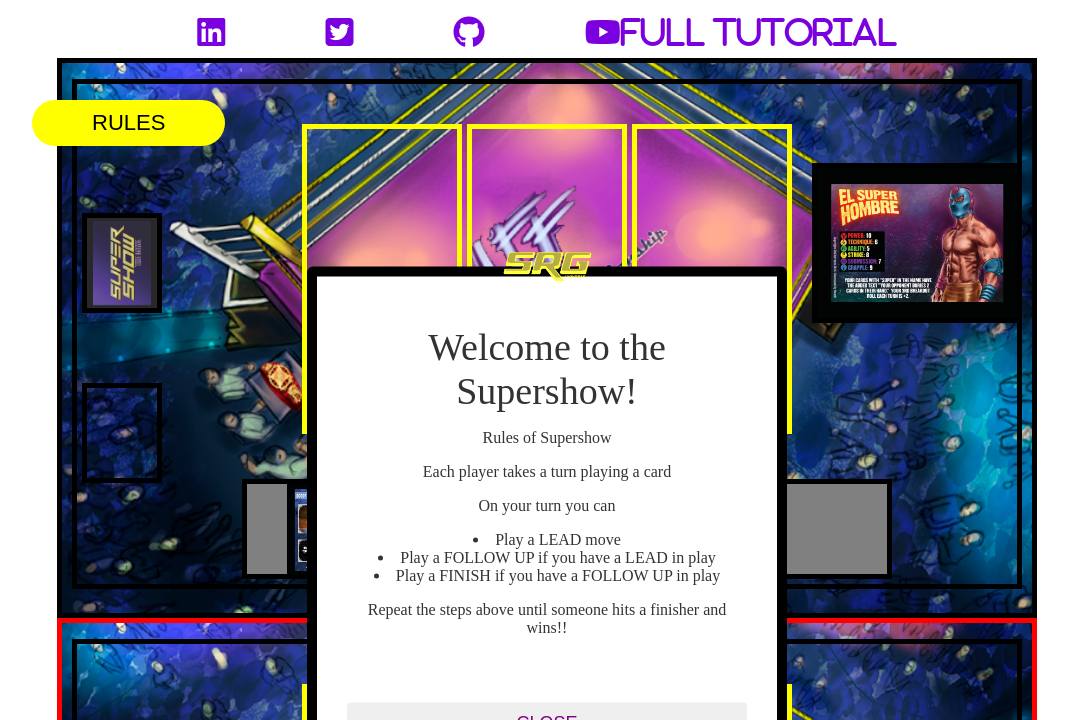
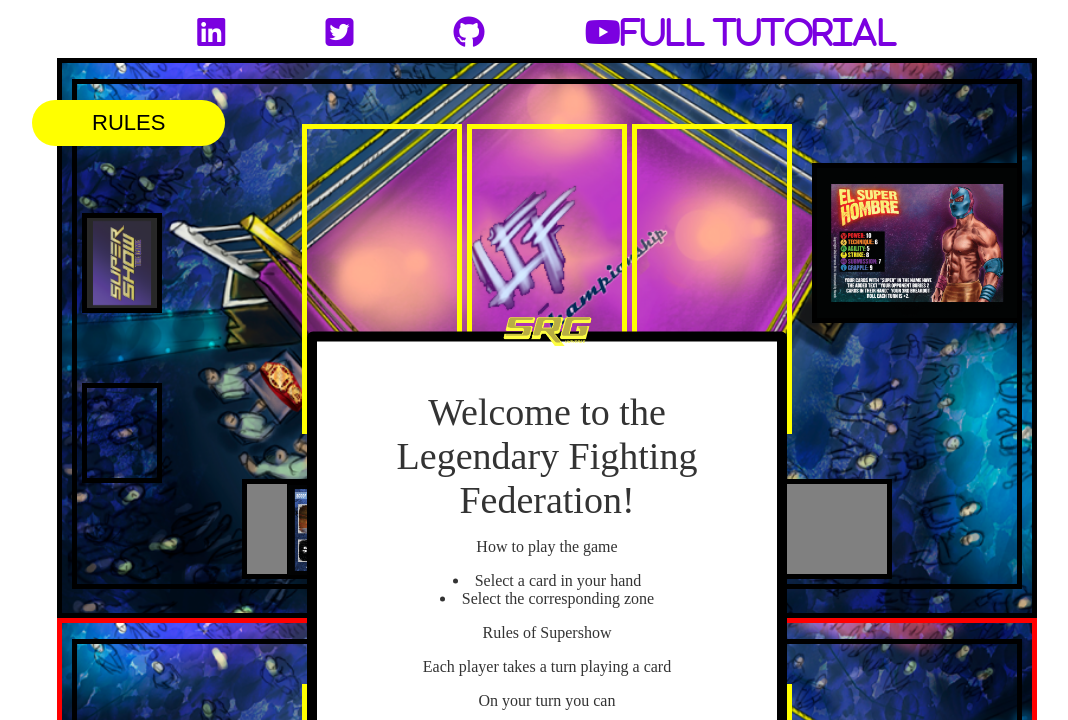
Before and after one commit to TheofanisNeofotistos/JavascriptProject, a website built with webpack: page index.html in a window 1280 px wide. Both pictures are taken after a click on the button "RULES". Shown: the top 720 px of the page, without its empty margins (93-1161 px from the left). Built offline with nearby package versions, Linux system fonts and the light colour scheme; files whose address does not match are found by name.

Commit message:
July 6th Presentation

```diff
--- a/index.html
+++ b/index.html
@@ -39,10 +39,15 @@
     <button id="openPopup" type="submit" class="btn" > RULES </button>
     <div class="popup" id="popup">
       <img src="/WrestlingCardGame/images/SRG Universe Logo - Transparent.png">
-      <h2>Welcome to the Supershow!</h2>
+      <h2>Welcome to the Legendary Fighting Federation!</h2>
+
+      <p>How to play the game</p>
+      <li>Select a card in your hand </li>
+      <li>Select the corresponding zone</li>
       <p>Rules of Supershow</p>
       <p>Each player takes a turn playing a card</p>
       <p>On your turn you can</p>
+
       <li>Play a LEAD move</li>
       <li>Play a FOLLOW UP if you have a LEAD in play</li>
       <li>Play a FINISH if you have a FOLLOW UP in play </li>
```
